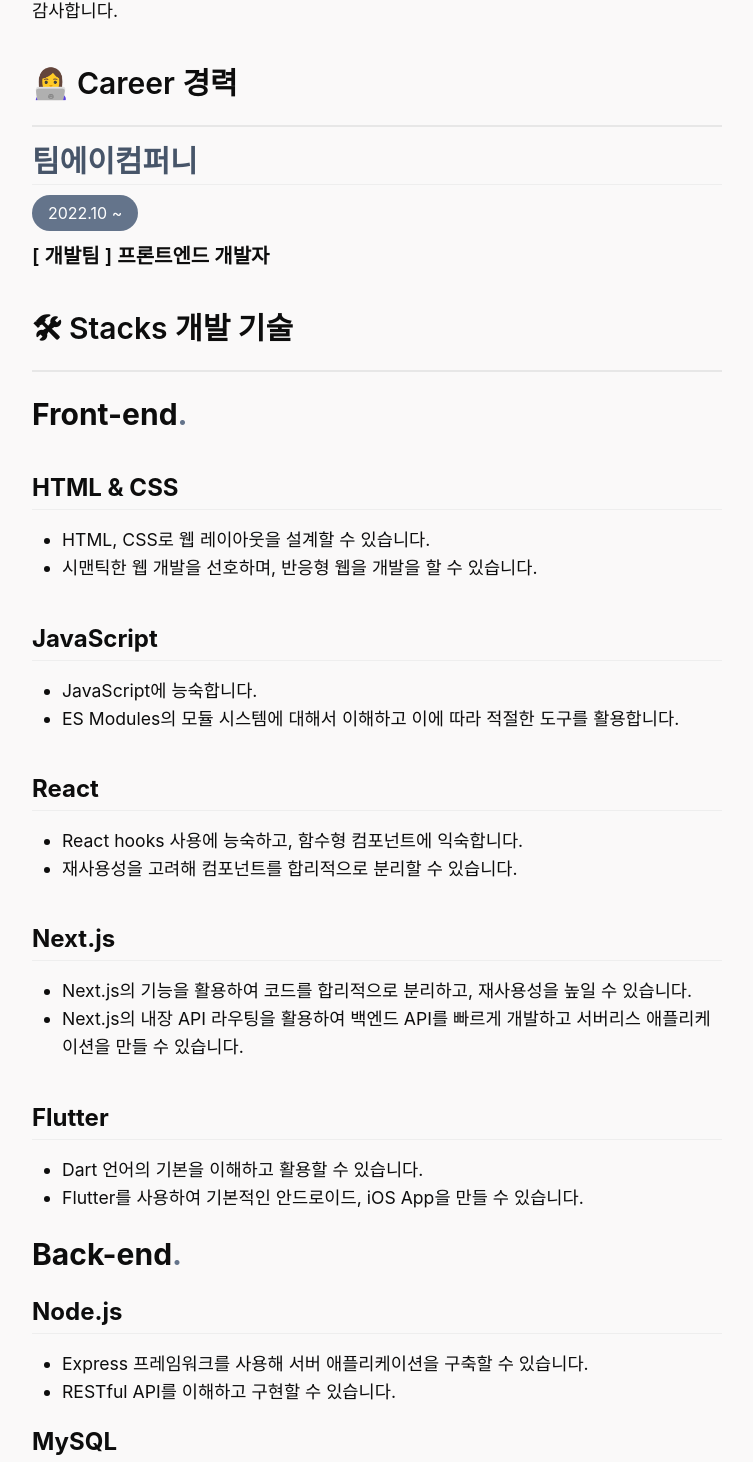
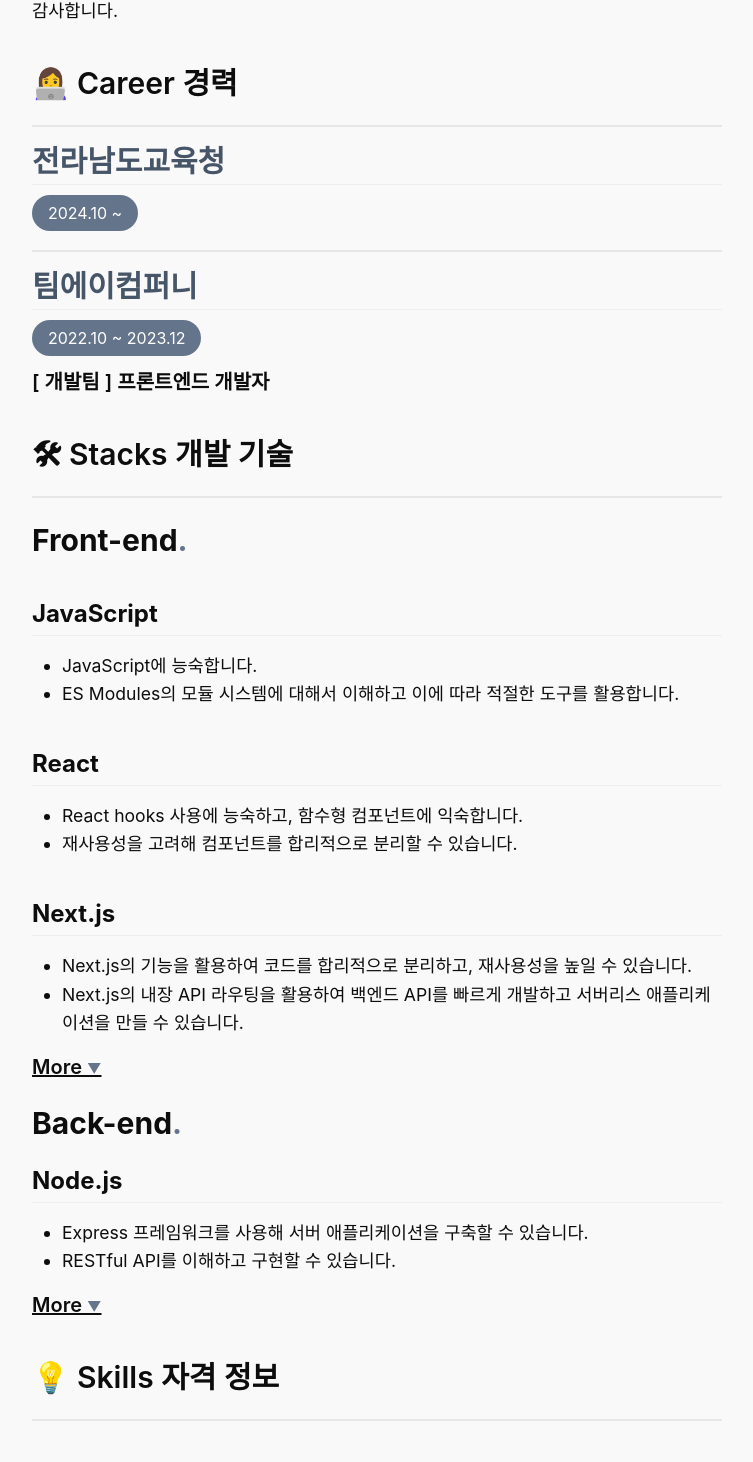
Before and after one commit to robin3565/robinKim, a Next.js app: page /about in a window 1280 px wide. Shown: the part 871-2333 px from the top of the page, without its empty margins (263-1016 px from the left). Built offline with nearby package versions, Linux system fonts and the light colour scheme; a web font is replaced by a local one.

Commit message:
이력 수정

```diff
--- a/pages/index.js
+++ b/pages/index.js
@@ -26,15 +26,17 @@
                         }} />
                 </div>
                 <p className="text-xl sm:text-2xl lg:text-3xl">
-                    Learn, Build, Design for Web
+                    Learn, Build, Design for Web.
                 </p>
                 <div>
                     <p className='text-xl sm:text-2xl lg:text-3xl'>
-                        사용자에게 도움을 주는 서비스를 구현하는
-                        <br />개발자를 꿈꾸고 있습니다.
+                    기술을 통해 편리함이 증진되는 세상을 꿈꾸며,
+                    <br/>
+                    사용자에게 도움을 주는 서비스 구현 및 개발을 지향합니다.
                     </p>
                     <p className='text-xl sm:text-2xl lg:text-3xl'>
-                        배우는 걸 좋아해 어려운 문제를 마주하더라도 잘 해결할 수 있습니다.<br />
+                        {/* 배우는 걸 좋아해 어려운 문제를 마주하더라도 잘 해결할 수 있습니다.<br /> */}
+                        지금은, 개발하는 전산직 공무원으로 근무하고 있습니다. (2024. 10.~)
                     </p>
                     <Link className="text-2xl lg:text-3xl underline text-gray-950" href="/about">Read More→</Link>
                 </div>
--- a/src/components/@공통/Layout.jsx
+++ b/src/components/@공통/Layout.jsx
@@ -1,6 +1,5 @@
 import Border from "@atoms/Border";
 import Navbar from "@components/@공통/Navbar";
-import Footer from "./Footer";
 
 export function Layout({ keyword, children }) {
   return (
--- a/src/components/@공통/data.js
+++ b/src/components/@공통/data.js
@@ -167,7 +167,7 @@
 const contents = {
     kor: `안녕하세요. 웹 개발자 ${CONFIG.keyword.kr}입니다.`,
     eng: `Hello! I'm ${CONFIG.keyword.en}, the developer.`,
-    chn: `你好！我叫${CONFIG.keyword.en}，是网站开发者。`
+    chn: `你好！我叫${CONFIG.keyword.en}，是程序员。`
 };
 
 export { projectData, blogmenu, navmenu, projectsmenu, contents, mainProjects, stacks };
--- a/src/components/projects/AboutPage.js
+++ b/src/components/projects/AboutPage.js
@@ -1,8 +1,21 @@
 import Image from "next/image";
 import { CopyToClipboard } from "react-copy-to-clipboard";
 import { toast } from "react-hot-toast";
+import { useState } from "react";
 
 export default function AboutPage() {
+    const [openSections, setOpenSections] = useState({
+        frontend: false,
+        backend: false,
+        skill: false,
+    });
+
+    const toggleSection = (section) => {
+        setOpenSections((prev) => ({
+            ...prev,
+            [section]: !prev[section],
+        }));
+    };
     return (
         <div id="write">
             <p className="text-3xl md:text-4xl font-semibold">안녕하세요, 반갑습니다. <br />개발자
@@ -58,8 +71,15 @@
                 <p className="font-semibold text-2xl md:text-3xl mt-10"><span>👩‍💻 Career 경력</span></p>
                 <hr />
                 <div>
+                    <h2 className="text-2xl md:text-3xl text-slate-600">전라남도교육청</h2>
+                    <span className="rounded-full px-4 py-2 bg-slate-500 text-white">2024.10 ~</span>
+                </div>
+                {/* <p className="text-xl font-semibold">전산직 공무원</p> */}
+                <hr className="mt-6" />
+                <div>
                     <h2 className="text-2xl md:text-3xl"><a href="http://teama.company/" className="text-slate-600 " target="_blank">팀에이컴퍼니</a></h2>
-                    <span className="rounded-full px-4 py-2 bg-slate-500 text-white">2022.10 ~ </span></div>
+                    <span className="rounded-full px-4 py-2 bg-slate-500 text-white">2022.10 ~ 2023.12</span>
+                </div>
                 <p className="text-xl font-semibold">[ 개발팀 ] 프론트엔드 개발자</p>
 
                 {/* <ul className="list-disc"><li>아래 링크를 통해 참여한 프로젝트를 확인할 수 있습니다.</li>
@@ -73,11 +93,6 @@
                 <hr />
                 <div>
                     <p className="text-2xl md:text-3xl font-bold">Front-end<span className="text-slate-500">.</span></p>
-                    <h2 id='html-css' className="text-xl md:text-2xl mt-10"><span>HTML &amp; CSS</span></h2>
-                    <ul className="list-disc">
-                        <li><span>HTML, CSS로 웹 레이아웃을 설계할 수 있습니다.</span></li>
-                        <li><span>시맨틱한 웹 개발을 선호하며, 반응형 웹을 개발을 할 수 있습니다.</span></li>
-                    </ul>
                     <h2 id='javascript' className="text-xl md:text-2xl mt-10"><span>JavaScript</span></h2>
                     <ul className="list-disc">
                         <li><span>JavaScript에 능숙합니다.</span></li>
@@ -93,11 +108,23 @@
                         <li><span>Next.js의 기능을 활용하여 코드를 합리적으로 분리하고, 재사용성을 높일 수 있습니다.</span></li>
                         <li><span>Next.js의 내장 API 라우팅을 활용하여 백엔드 API를 빠르게 개발하고 서버리스 애플리케이션을 만들 수 있습니다.</span></li>
                     </ul>
+                    {/* 더보기 */}
+                    <p className="cursor-pointer text-xl font-semibold underline" onClick={() => toggleSection('frontend')}> More <span className="text-slate-500 text-sm">{openSections.frontend ? '▲' : '▼'}</span></p>
+                    {openSections.frontend && (
+                        <div>
+                            <h2 id='html-css' className="text-xl md:text-2xl mt-10"><span>HTML &amp; CSS</span></h2>
+                            <ul className="list-disc">
+                                <li><span>HTML, CSS로 웹 레이아웃을 설계할 수 있습니다.</span></li>
+                                <li><span>시맨틱한 웹 개발을 선호하며, 반응형 웹을 개발을 할 수 있습니다.</span></li>
+                            </ul>
+
                             <h2 id='next-js' className="text-xl md:text-2xl mt-10"><span>Flutter</span></h2>
                             <ul className="list-disc">
                                 <li><span>Dart 언어의 기본을 이해하고 활용할 수 있습니다.</span></li>
                                 <li><span>Flutter를 사용하여 기본적인 안드로이드, iOS App을 만들 수 있습니다.</span></li>
                             </ul>
+                        </div>
+                    )}
                 </div>
                 <div>
                     <p className="text-2xl md:text-3xl font-bold">Back-end<span className="text-slate-500">.</span></p>
@@ -106,10 +133,17 @@
                         <li><span>Express 프레임워크를 사용해 서버 애플리케이션을 구축할 수 있습니다.</span></li>
                         <li><span>RESTful API를 이해하고 구현할 수 있습니다.</span></li>
                     </ul>
+                    {/* 더보기 */}
+                    <p className="cursor-pointer text-xl font-semibold underline" onClick={() => toggleSection('backend')}> More <span className="text-slate-500 text-sm">{openSections.backend ? '▲' : '▼'}</span></p>
+                    {openSections.backend && (
+                        <div>
                             <h2 id='mysql' className="text-xl md:text-2xl mt-5"><span>MySQL</span></h2>
                             <ul className="list-disc">
                                 <li><span>비즈니스 로직에 따라 효율적인 DB를 설계할 수 있습니다.</span></li>
                             </ul>
+
+                        </div>
+                    )}
                 </div>
                 {/* <div>
                     <p className="text-2xl md:text-3xl font-bold">ETC<span className="text-slate-500">.</span></p>
@@ -147,6 +181,10 @@
                     <li><span>등록번호 : 17849620046B</span></li>
                     <li><span>발행기관 : 한국산업인력공단</span></li>
                 </div>
+                {/* 더보기 */}
+                <p className="cursor-pointer text-xl font-semibold underline" onClick={() => toggleSection('skill')}> More <span className="text-slate-500 text-sm">{openSections.skill ? '▲' : '▼'}</span></p>
+                {openSections.skill && (
+                    <div>
                         <div>
                             <h3 id='TOEIC' className="text-xl md:text-2xl mt-10"><span>TOEIC</span></h3>
                             <li><span>취득일자 : 23.03.12</span></li>
@@ -159,6 +197,8 @@
                             <li><span>점수 : 238</span></li>
                             <li><span>발행기관 : HSK사무국</span></li>
                         </div>
+                    </div>
+                )}
             </div>
             <div>
                 <p className="font-semibold text-2xl md:text-3xl mt-10"><span>🎓 Education 학위</span></p>
```
Also changed, not shown: 1 other file (tests, documents, lock files or other folders). Lines whose indentation alone changed are shown as unchanged.
